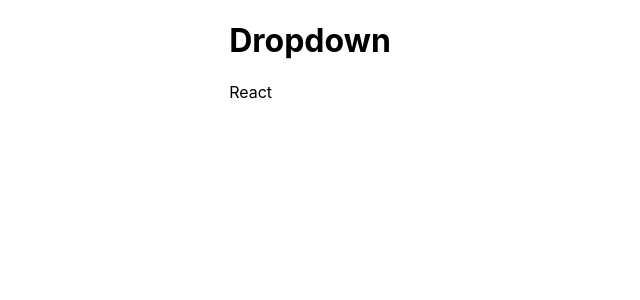
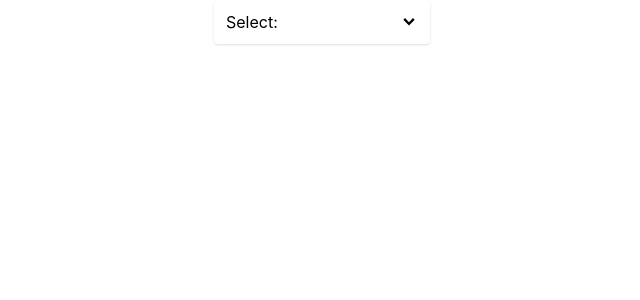
Before and after one commit to ibdavid7/react-with-redux-course, a React (Create React App) app: page / in a window 1280 px wide. Shown: the top 300 px of the page, without its empty margins (330-970 px from the left). Built offline with nearby package versions, Linux system fonts and the light colour scheme.

Commit message:
implemented Dropdown

```diff
--- a/src/App.js
+++ b/src/App.js
@@ -5,12 +5,19 @@ import { GoBell, GoCloudDownload, GoDatabase } from 'react-icons/go';
 import { Accordion } from './Components';
 import { accordion, dropdownData } from "./Data/dummy";
 import { Dropdown } from './Components';
+import { useState } from 'react';
 
 function App() {
 
+    const [dropdownSelection, setDropdownSelection] = useState(null);
+
+    const handleDropdownSelection = (option) => {
+        setDropdownSelection(option);
+    }
+
     return (
         <div className={'flex flex-col items-center'}>
-            <Dropdown items={dropdownData} />
+            <Dropdown options={dropdownData} value={dropdownSelection} onChange={handleDropdownSelection} />
             {/* <Accordion items={accordion}/> */}
             {/*<SideBar/>*/}
             {/*<BookWidget/>*/}
--- a/src/Components/Dropdown.jsx
+++ b/src/Components/Dropdown.jsx
@@ -1,38 +1,71 @@
-import React, { useState } from 'react'
+import React, { useEffect, useRef, useState } from 'react';
+import { GoChevronDown } from 'react-icons/go';
+import { Panel } from './';
 
-const Dropdown = ({ items }) => {
-
-    const [selected, setSelected] = useState(0);
+const Dropdown = ({ options, value, onChange }) => {
 
     const [isOpen, setIsOpen] = useState(false);
 
-    const handleMenuOpen = () => {
+    const divEl = useRef();
+
+    useEffect(() => {
+        const handler = (event) => {
+
+            // check ref element actually shown rather than null
+            if (!divEl.current) {
+                return;
+            }
+
+            if (!divEl.current.contains(event.target)) {
+                setIsOpen(false);
+            }
+        }
+
+        document.addEventListener('click', handler, true);
+
+        const cleanup = () => {
+            document.removeEventListener('click', handler, true);
+        }
+
+        return cleanup;
+    }, []);
+
+    const handleIsOpen = () => {
         setIsOpen((prevIsOpen) => {
             return !prevIsOpen;
         });
+
     }
 
-    const handleSelect = (index) => {
-        setSelected(index);
-        handleItemOnClick();
+    const handleOnClick = (option) => {
+        onChange(option);
+        handleIsOpen();
     }
 
-    console.log(items)
+    const renderedOptions = options.map((option, index) => {
+        return (
+            <div
+                className='hover:bg-sky-100 rounder cursor-pointer p-1'
+                key={index}
+                onClick={() => handleOnClick(option)}
+            >
+                {option.label}
+            </div>
+        );
+    });
+
     return (
-        <div className='flex flex-col cursor-pointer'>
-            <h1>Dropdown</h1>
-            <div
-
-            onClick={handleMenuOpen}>
-                {items[selected].label}
-            </div>
-            {isOpen && <div>
-                {items.map((item) => {
-                    return (<p>{item.label}</p>);
-                })}
-            </div>}
+        <div className='w-48 relative' ref={divEl}>
+            <Panel
+                onClick={handleIsOpen}
+                className='flex justify-between items-center cursor-pointer '
+            >
+                {value?.label || 'Select:'}
+                <GoChevronDown className='text-lg' />
+            </Panel>
+            {isOpen && <Panel className='absolute top-full '> {renderedOptions} </Panel>}
         </div>
     )
 }
 
-export default Dropdown
+export default Dropdown;
--- /dev/null
+++ b/src/Components/Panel.jsx
@@ -0,0 +1,21 @@
+import classNames from 'classnames';
+import React from 'react'
+
+const Panel = ({ children, className, ...rest }) => {
+
+    const finalClassName = classNames(
+        'border rounded p-3 shadow bg-white w-full',
+        className
+    );
+
+    return (
+        <div
+            className={finalClassName}
+            {...rest}
+        >
+            {children}
+        </div >
+    )
+}
+
+export default Panel;
--- a/src/Components/index.jsx
+++ b/src/Components/index.jsx
@@ -6,3 +6,4 @@ export {default as BookShow} from './BookShow';
 export {default as Button} from './Button';
 export {default as Accordion} from './Accordion';
 export {default as Dropdown} from './Dropdown';
+export {default as Panel} from './Panel';
--- a/src/Data/dummy.js
+++ b/src/Data/dummy.js
@@ -24,7 +24,7 @@ export const dropdownData = [
         label: 'React',
         value: 0,
     }, {
-        label: 'Angualar ',
+        label: 'Angular ',
         value: 1,
     }, {
         label: 'Vue',
```
